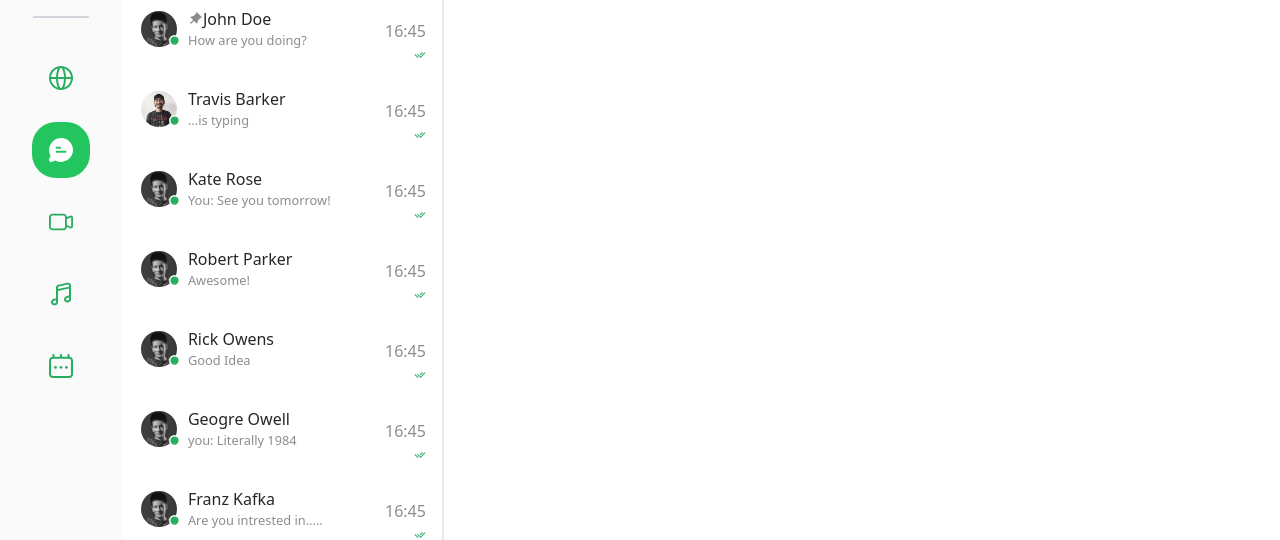
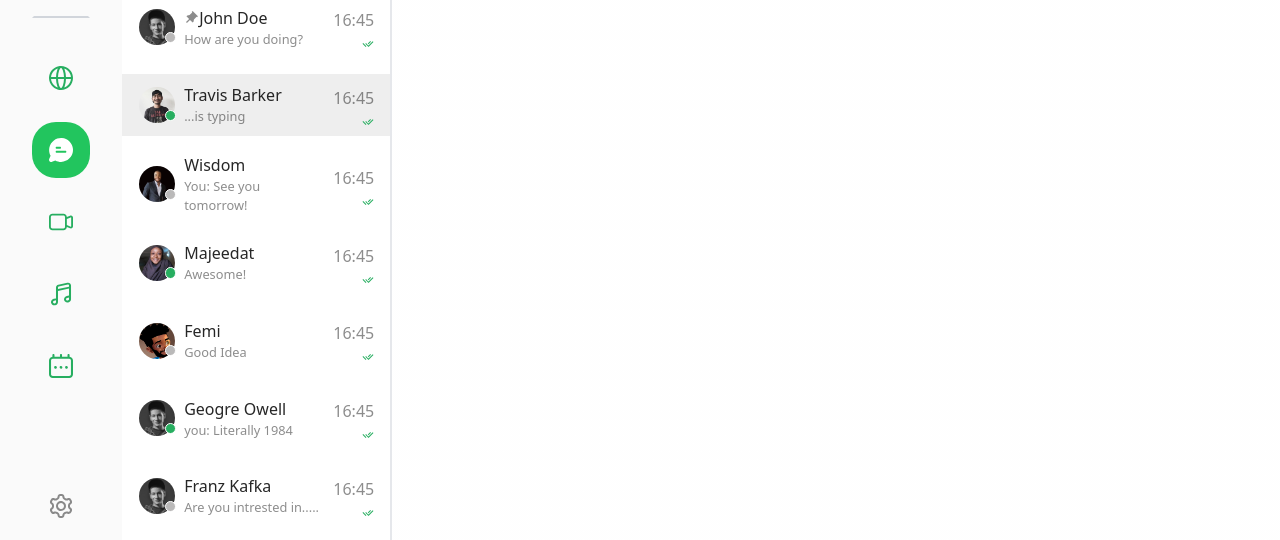
Before and after one commit to Majeedatwahab/chat-app, a website built with Vite: page index.html in a window 1280 px wide. Shown: the part 162-702 px from the top of the page. Built offline with nearby package versions, Linux system fonts and the light colour scheme; files whose address does not match are found by name.

Commit message:
fixed overflow, added ability to switch chat mate

```diff
--- a/index.html
+++ b/index.html
@@ -10,7 +10,7 @@
     class="flex min-h-svh w-full bg-white relative"
   >
     <header
-      class="flex flex-col w-32 min-h-svh items-center p-8 gap-8 bg-hdr z-10 max-md:absolute max-md:hidden"
+      class="flex flex-col w-32 max-h-svh overflow-y-scroll items-center p-8 gap-8 bg-hdr z-10 max-md:absolute max-md:hidden"
     >
       <div
         class="flex flex-col w-full h-40 gap-6 items-center pb-8 border-2 border-hdr border-b-gray-300"
@@ -102,8 +102,8 @@
       </svg>
     </button>
 
-    <main class="flex w-full min-h-svh">
-      <section class="messages-section block w-max min-h-svh max-sm:w-full border-r-2">
+    <main class="flex w-full max-h-svh">
+      <section class="messages-section block w-max max-h-svh max-sm:w-full border-r-2">
         <div id="frame2" class="messages">
           <h1>Messages</h1>
           <form class="search" action="/search">
@@ -125,7 +125,7 @@
             <div class="chat-box box1">
               <span class="profile-box">
                 <img class="profile-img" src="assets/images/person1.png" alt="person">
-                <img src="assets/icons/Ellipse 2.svg" class="elipse"  alt="">
+                <div class="elipse"></div>
               </span>
               <div class="message-box">
                 <span id="head-tag">
@@ -141,10 +141,10 @@
                 <img src="assets/icons/double-check-icon.svg" alt="double-check-icon">
               </span>
             </div>
-            <div class="chat-box box1">
+            <div class="chat-box box1" aria-current="true">
               <span class="profile-box">
                 <img class="profile-img" src="assets/images/Travis-barker.png" alt="person">
-                <img src="assets/icons/Ellipse 2.svg" class="elipse"  alt="">
+                <div class="elipse"></div>
               </span>
               <div class="message-box">
                 <span id="head-tag">
@@ -162,13 +162,13 @@
             </div>
             <div class="chat-box box1">
               <span class="profile-box">
-                <img class="profile-img" src="assets/images/person1.png" alt="person">
-                <img src="assets/icons/Ellipse 2.svg" class="elipse"  alt="">
+                <img class="profile-img" src="assets/images/wisdom.png" alt="person">
+                <div class="elipse"></div>
               </span>
               <div class="message-box">
                 <span id="head-tag">
                   <!-- <img src="assets/icons/pin-icon.svg" id="pin" alt="">                  -->
-                  <h5>Kate Rose</h5>
+                  <h5>Wisdom</h5>
                 </span>
                 <span>
                   <p>You: See you tomorrow!</p>
@@ -181,13 +181,13 @@
             </div>
             <div class="chat-box box1">
               <span class="profile-box">
-                <img class="profile-img" src="assets/images/person1.png" alt="person">
-                <img src="assets/icons/Ellipse 2.svg" class="elipse"  alt="">
+                <img class="profile-img" src="assets/images/mj.png" alt="person">
+                <div class="elipse"></div>
               </span>
               <div class="message-box">
                 <span id="head-tag">
                   <!-- <img src="assets/icons/pin-icon.svg" id="pin" alt=""> -->
-                  <h5>Robert Parker</h5></span>
+                  <h5>Majeedat</h5></span>
                   <span>
                   <p>Awesome!</p>
                 </span>
@@ -199,13 +199,13 @@
             </div>
             <div class="chat-box box1">
               <span class="profile-box">
-                <img class="profile-img" src="assets/images/person1.png" alt="person">
-                <img src="assets/icons/Ellipse 2.svg" class="elipse"  alt="">
+                <img class="profile-img" src="assets/images/femi.png" alt="person">
+                <div class="elipse"></div>
               </span>
               <div class="message-box">
                 <span id="head-tag">
                   <!-- <img src="assets/icons/pin-icon.svg" id="pin" alt=""> -->
-                  <h5>Rick Owens</h5>
+                  <h5>Femi</h5>
                 </span>
                 <span>
                   <p>Good Idea</p>
@@ -219,7 +219,7 @@
             <div class="chat-box box1">
               <span class="profile-box">
                 <img class="profile-img" src="assets/images/person1.png" alt="person">
-                <img src="assets/icons/Ellipse 2.svg" class="elipse"  alt="">
+                <div class="elipse"></div>
               </span>
                 <div class="message-box">
                   <span id="head-tag">
@@ -238,7 +238,7 @@
             <div class="chat-box box1">
               <span class="profile-box">
                 <img class="profile-img" src="assets/images/person1.png" alt="person">
-                <img src="assets/icons/Ellipse 2.svg" class="elipse"  alt="">
+                <div class="elipse"></div>
               </span>
               <div class="message-box">
                 <span id="head-tag">
@@ -257,7 +257,7 @@
             <div class="chat-box box1">
               <span class="profile-box">
                 <img class="profile-img" src="assets/images/person1.png" alt="person">
-                <img src="assets/icons/Ellipse 2.svg" class="elipse"  alt="">
+                <div class="elipse"></div>
               </span>
               <div class="message-box">
                 <span id="head-tag">
@@ -276,7 +276,7 @@
             <div class="chat-box box1">
               <span class="profile-box">
                 <img class="profile-img" src="assets/images/person1.png" alt="person">
-                <img src="assets/icons/Ellipse 2.svg" class="elipse"  alt="">
+                <div class="elipse"></div>
               </span>
               <div class="message-box">
                 <span id="head-tag">
@@ -295,7 +295,7 @@
             <div class="chat-box box1">
               <span class="profile-box">
               <img class="profile-img" src="assets/images/person1.png" alt="person">
-              <img src="assets/icons/Ellipse 2.svg" class="elipse"  alt="">
+              <div class="elipse"></div>
               </span>
                 <div class="message-box">
                   <span id="head-tag">
--- a/script.js
+++ b/script.js
@@ -1,5 +1,6 @@
 import "./utils/bling"
 
+// member 1 code
 // toggle header on md
 const header = $("header");
 const headerStyle = getComputedStyle(header)
@@ -16,6 +17,57 @@ toggleBtn.on('click', () => {
     }
 })
 
+// prevent default on search form
+const searchForm = $('.search');
+searchForm.on('submit', (e) => e.preventDefault());
+//
+
+// switch between chat mates
+const chatBoxes = $$('.chat-box');
+
+const chatBoxProfilePic = $('.profile-content img');
+const chatBoxProfileName = $('.profile-content h3');
+const chatBoxProfileOnlineStatus = $('.profile-content p');
+
+chatBoxes.forEach(chatBox => {
+
+  // test loop...should be changed when online status is grab from a database
+  chatBoxes.forEach((chatB, index) => {
+    const onlineStatus = chatB.querySelector('.profile-box .elipse');
+
+    if (index % 2 !== 0) {
+      onlineStatus.style.backgroundColor = "#27ae60";
+    } else {
+      onlineStatus.style.backgroundColor = "#bab9b9";
+    }
+  })
+  //
+
+  chatBox.on('click', () => {
+    chatBoxes.forEach(box => {
+      box.setAttribute('aria-current', box === chatBox ? 'true' : 'false')
+    })
+    const profileImgOfChatMate = chatBox.querySelector("img").src;
+    const nameOfChatMate = chatBox.querySelector("h5").textContent;
+    const onlineStatusOfChatMate = chatBox.querySelector(".profile-box .elipse");
+    // const messageOfChatMate = chatBox.querySelector("p").textContent;
+
+    chatBoxProfilePic.src = profileImgOfChatMate;
+    chatBoxProfileName.textContent = nameOfChatMate;
+
+    let onlineBg = window.getComputedStyle(onlineStatusOfChatMate).backgroundColor;
+
+    if (onlineBg === "rgb(39, 174, 96)") {
+      chatBoxProfileOnlineStatus.textContent = "online";
+      chatBoxProfileOnlineStatus.style.color = "rgb(39, 174, 96)";
+    }
+    else if (onlineBg === "rgb(186, 185, 185)") {
+      chatBoxProfileOnlineStatus.textContent = "offline";
+      chatBoxProfileOnlineStatus.style.color = "rgb(186, 185, 185)";
+    }
+  })
+});
+//
 
 // MEMBER 4 CODE
 
--- a/style.css
+++ b/style.css
@@ -22,6 +22,11 @@
 
 /* member 2 css code*/
 
+.messages-section {
+  width: 22rem;
+  overflow-y: scroll;
+}
+
 #frame2 {
   display: flex;
   flex-direction: column;
@@ -29,9 +34,10 @@
   align-items: center;
   justify-content: flex-start;
   height: 100%;
-  width: 20rem;
+  /* width: inherit; */
   gap: 1rem;
-  padding: 1rem;
+  padding: 1rem 0;
+  position: relative;
 }
 
 #frame2.messages h1 {
@@ -46,7 +52,7 @@
 
 .search {
   display: flex;
-  width: 100%;
+  width: calc(100% - 2rem);
   height: 36px;
   padding: 10px 12px;
   align-items: center;
@@ -54,6 +60,7 @@
   flex-shrink: 0;
   border-radius: 12px;
   background: #eee;
+  margin-inline: 1rem;
   /* margin-left: 15px; */
 }
 
@@ -88,7 +95,7 @@
   /* position: absolute; */
   /* left: 8vw; */
   gap: 16px;
-  overflow-y: scroll;
+  /* overflow-y: scroll; */
   /* margin-left: 1.5vw; */
 }
 
@@ -99,6 +106,7 @@
   gap: 10px;
   font-size: 1rem;
   color: rgba(0, 0, 0, 0.65);
+  padding-inline: 1rem;
   /* margin-left: 2vw; */
 }
 
@@ -120,6 +128,16 @@
   align-items: center;
   justify-content: space-between;
   gap: 0.5rem;
+  padding: 0.5rem 1rem;
+  cursor: pointer;
+
+  &:hover {
+    background-color: #eeeeee62;
+  }
+}
+
+.chat-box[aria-current="true"] {
+  background-color: #eeeeee;
 }
 
 .chat-box h5 {
@@ -156,13 +174,18 @@
 }
 
 .elipse {
+  display: block;
   width: 0.7rem;
+  height: 0.7rem;
   z-index: 5;
   /* margin-left: 2rem;
   margin-bottom: 0.2rem; */
   position: absolute;
   top: 60%;
   right: 0;
+  background-color: #27ae60;
+  border-radius: 50%;
+  border: 1px solid #ffffff;
 }
 
 .message-box {
@@ -180,6 +203,8 @@
 
   & p {
     font-size: 0.8rem;
+    -webkit-line-clamp: 1;
+    line-clamp: 1;
   }
 }
 
@@ -1122,6 +1147,8 @@ h1 span {
 .chats {
   height: 100%;
   padding: 10px;
+  width: 100%;
+  overflow-y: scroll;
   /* margin-bottom: 10px; */
 }
 
@@ -1198,12 +1225,18 @@ h1 span {
 
 /* For WebKit-based browsers (Chrome, Safari) */
 .chat-container,
-.chat-boxes {
+.chat-boxes,
+.messages-section,
+.chats,
+header {
   scrollbar-width: thin;
 }
 
 .chat-container,
-.chat-boxes {
+.chat-boxes,
+.messages-section,
+.chats,
+header {
   scrollbar-color: transparent transparent;
 }
 
```
Also changed, not shown: dist/assets/index-BFX-0ru8.js (renamed from dist/assets/index-CK7l8w2I.js), dist/assets/index-CHfWDKD2.css (deleted), dist/assets/index-DuEoeqiU.css (added), dist/index.html, public/assets/images/chat-profile-pic.png (deleted), public/assets/images/femi.png (added), public/assets/images/mj.png (added), public/assets/images/wisdom.png (added).
